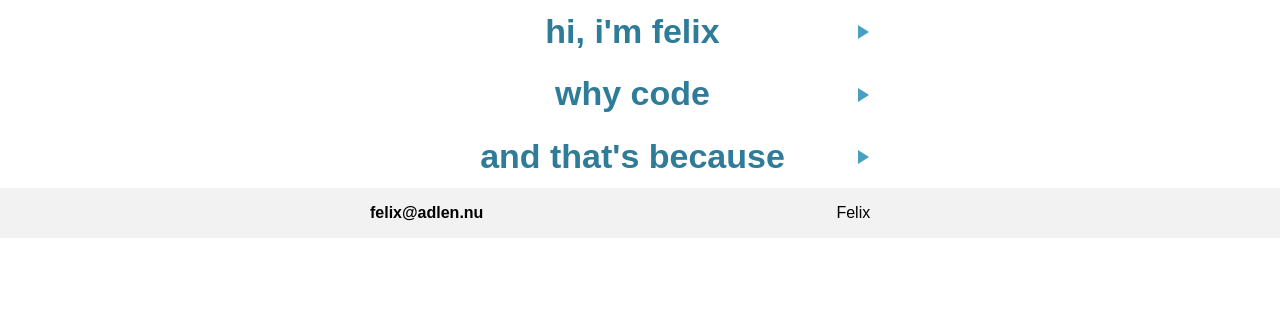
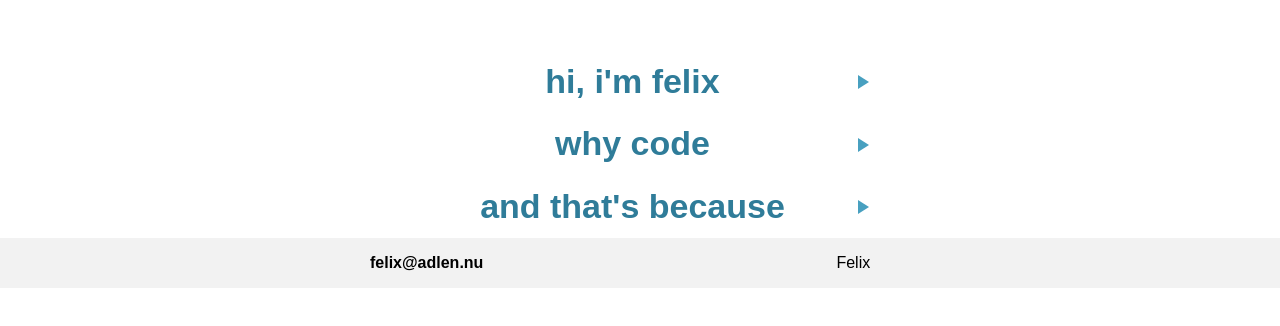
Before and after one commit to feppos0/feppos1, a plain HTML site: page index.html in a window 1280 px wide. Drawn offline with Linux system fonts and the light colour scheme.

Commit message:
Update index.html

```diff
--- a/index.html
+++ b/index.html
@@ -3,9 +3,6 @@
   <head>
     <title>Felix</title>
     <style>
-      body {
-        padding-top: 4%;
-        }
      .p {
     color: #05445e;
   }
@@ -210,6 +207,7 @@
 body {
   margin: 0;
   padding: 0;
+  padding-top: 50px;
 }
 
 main {
```
